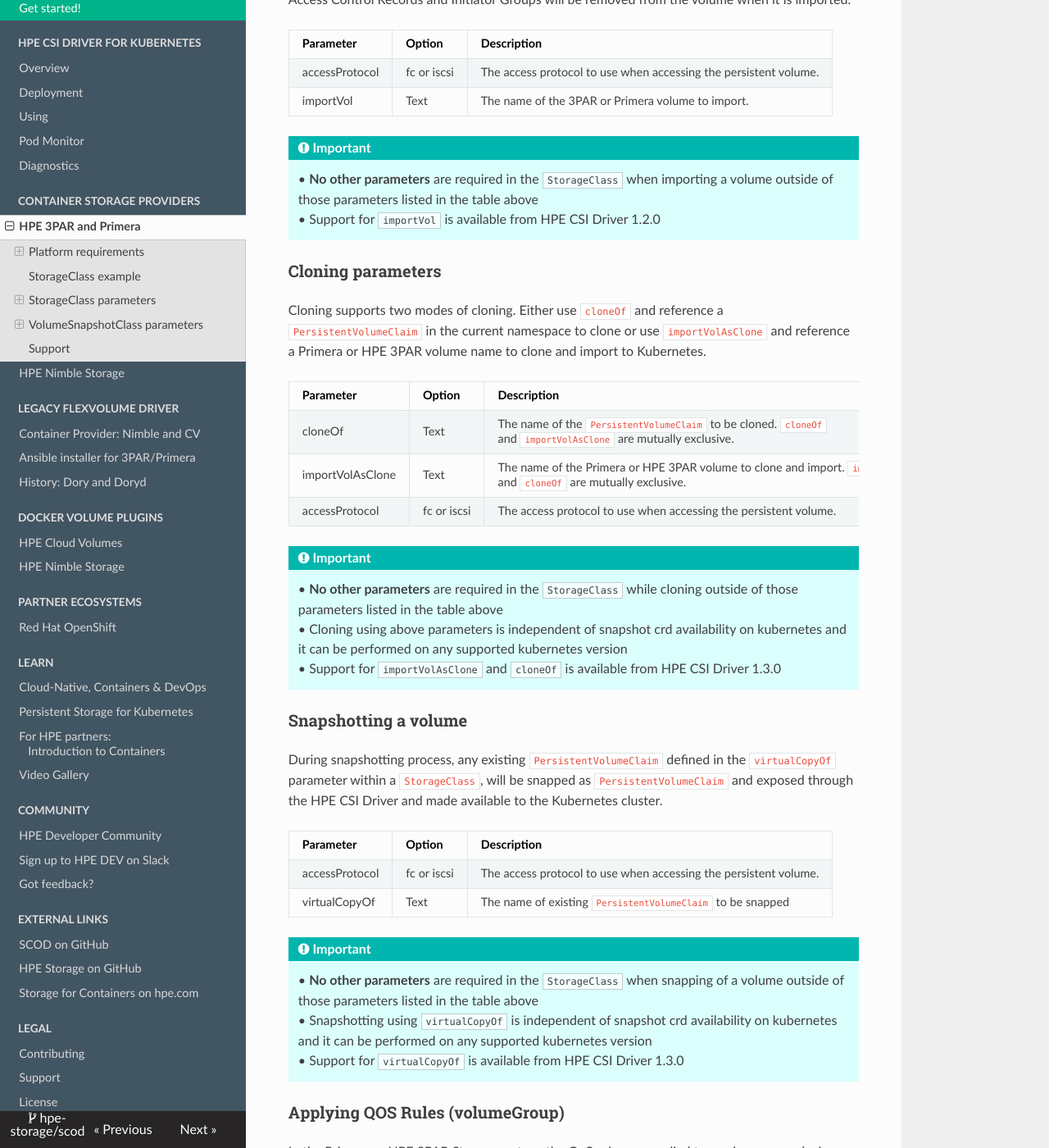
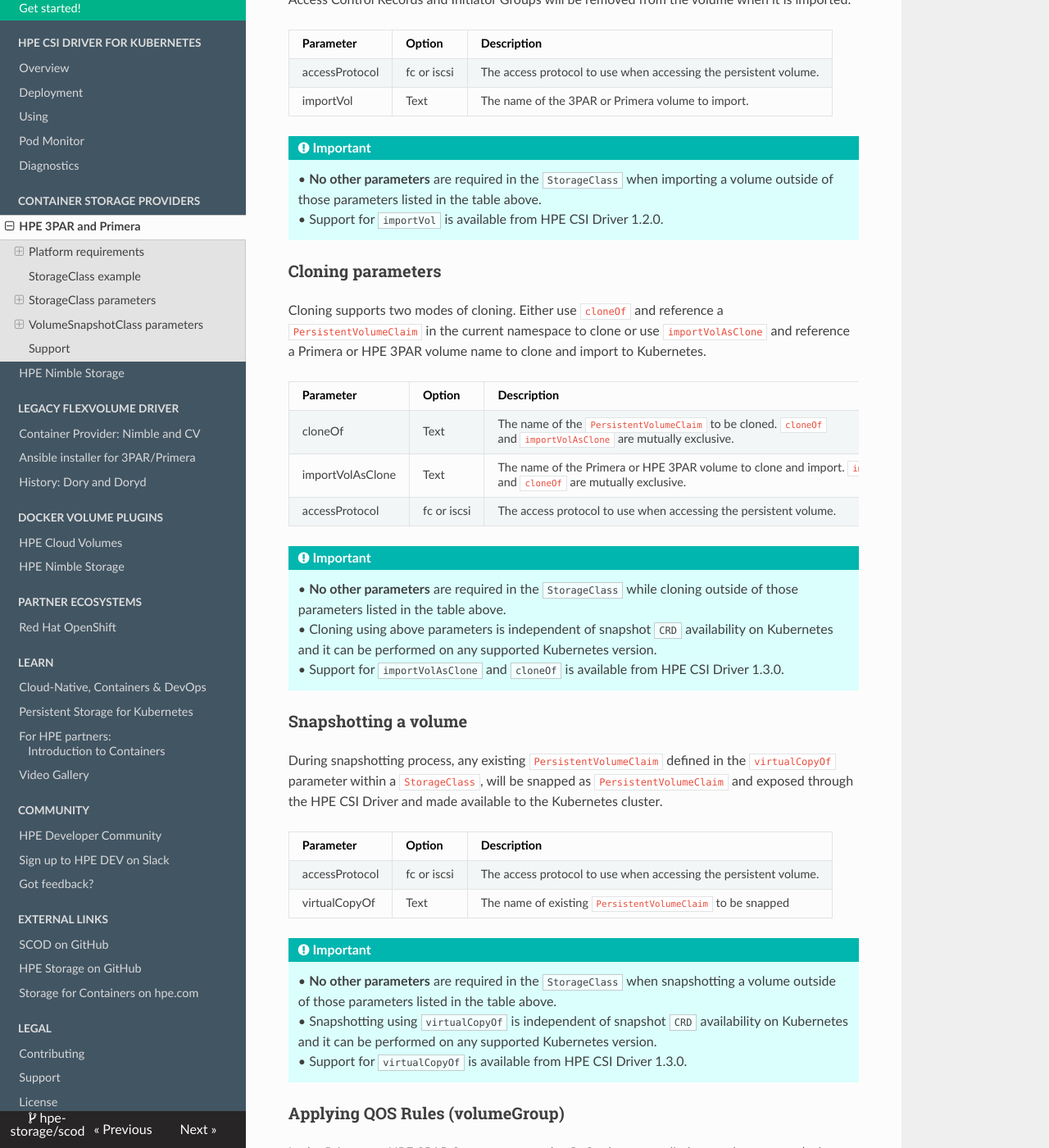
Before and after one commit to hpe-storage/scod, an MkDocs documentation site: the page built from docs/container_storage_provider/hpe_3par_primera/index.md, in a window 1280 px wide and 1400 px high, scrolled down 4561 px. Shown: the whole window at 82% size. Built offline with MkDocs 1.6.1, drawn with Linux system fonts in a browser that asks for light colours; nearby versions of some CDN libraries; some of the changed text lies outside the part shown.

Commit message:
Addressed comments

```diff
--- a/docs/container_storage_provider/hpe_3par_primera/index.md
+++ b/docs/container_storage_provider/hpe_3par_primera/index.md
@@ -156,8 +156,8 @@
 | importVol          | Text    | The name of the 3PAR or Primera volume to import. |
 
 !!! important
-    • **No other parameters** are required in the `StorageClass` when importing a volume outside of those parameters listed in the table above<br />
-    • Support for `importVol` is available from HPE CSI Driver 1.2.0
+    • **No other parameters** are required in the `StorageClass` when importing a volume outside of those parameters listed in the table above.<br />
+    • Support for `importVol` is available from HPE CSI Driver 1.2.0.
 
 ### Cloning parameters
 
@@ -170,9 +170,9 @@
 | accessProtocol     | fc or iscsi  | The access protocol to use when accessing the persistent volume. |
 
 !!! important
-    • **No other parameters** are required in the `StorageClass` while cloning outside of those parameters listed in the table above<br />
-    • Cloning using above parameters is independent of snapshot crd availability on kubernetes and it can be performed on any supported kubernetes version<br />
-    • Support for `importVolAsClone` and `cloneOf` is available from HPE CSI Driver 1.3.0
+    • **No other parameters** are required in the `StorageClass` while cloning outside of those parameters listed in the table above.<br />
+    • Cloning using above parameters is independent of snapshot `CRD` availability on Kubernetes and it can be performed on any supported Kubernetes version.<br />
+    • Support for `importVolAsClone` and `cloneOf` is available from HPE CSI Driver 1.3.0.
 
 ### Snapshotting a volume
 During snapshotting process, any existing `PersistentVolumeClaim` defined in the `virtualCopyOf` parameter within a `StorageClass`, will be snapped as `PersistentVolumeClaim` and exposed through the HPE CSI Driver and made available to the Kubernetes cluster.
@@ -183,9 +183,9 @@
 | virtualCopyOf      | Text         | The name of existing `PersistentVolumeClaim` to be snapped |
 
 !!! important
-    • **No other parameters** are required in the `StorageClass` when snapping of a volume outside of those parameters listed in the table above<br />
-    • Snapshotting using `virtualCopyOf` is independent of snapshot crd availability on kubernetes and it can be performed on any supported kubernetes version<br />
-    • Support for `virtualCopyOf` is available from HPE CSI Driver 1.3.0
+    • **No other parameters** are required in the `StorageClass` when snapshotting a volume outside of those parameters listed in the table above.<br />
+    • Snapshotting using `virtualCopyOf` is independent of snapshot `CRD` availability on Kubernetes and it can be performed on any supported Kubernetes version.<br />
+    • Support for `virtualCopyOf` is available from HPE CSI Driver 1.3.0.
 
 ### Applying QOS Rules (volumeGroup)
 In the Primera or HPE 3PAR Storage system, the QoS rules are applied to a volume group (volume set in Primera or HPE 3PAR). To apply QoS rules to a `PersistentVolumeClaim`, one has to create a volume set in the Primera or HPE 3PAR, apply QoS rules to that volume set and use the `volumeGroup` parameter while creating a `PersistentVolumeClaim`.
```
Also changed, not shown: other parts of docs/container_storage_provider/hpe_3par_primera/index.md (+5 -5 lines).
